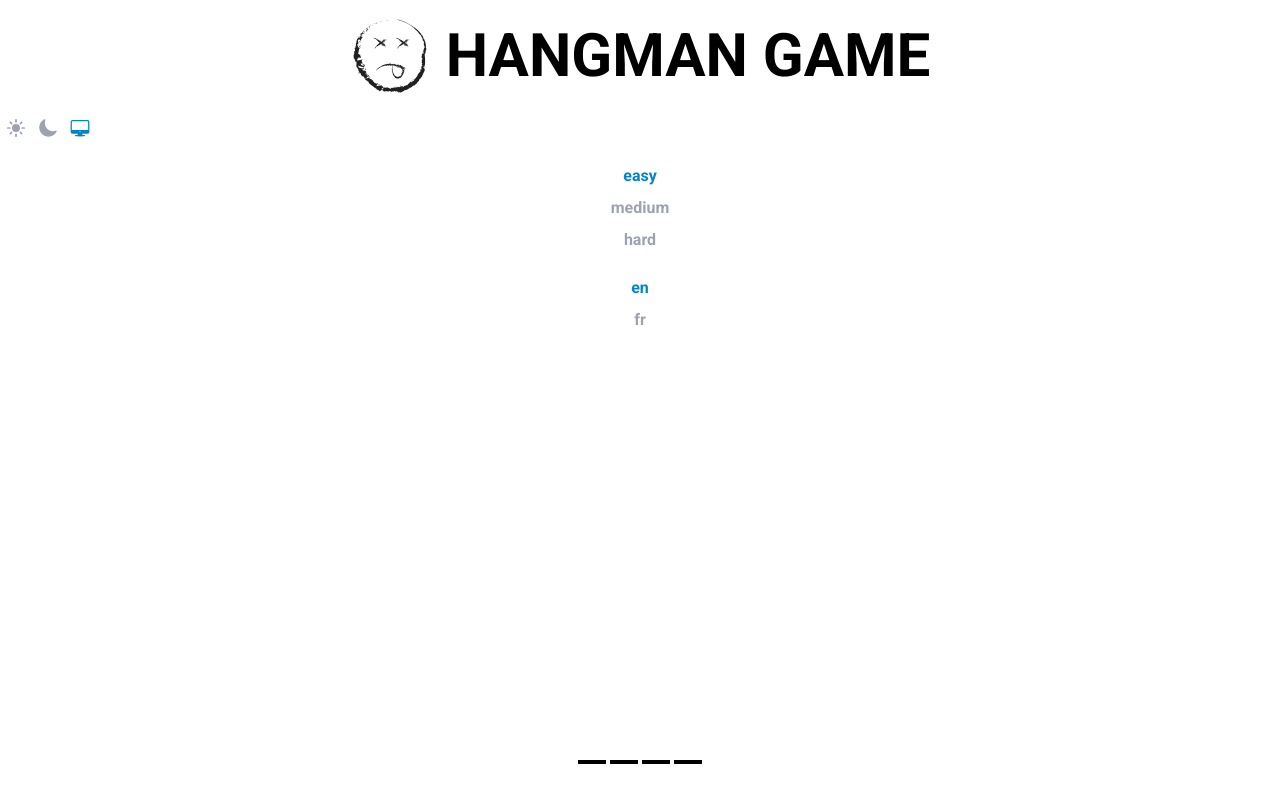
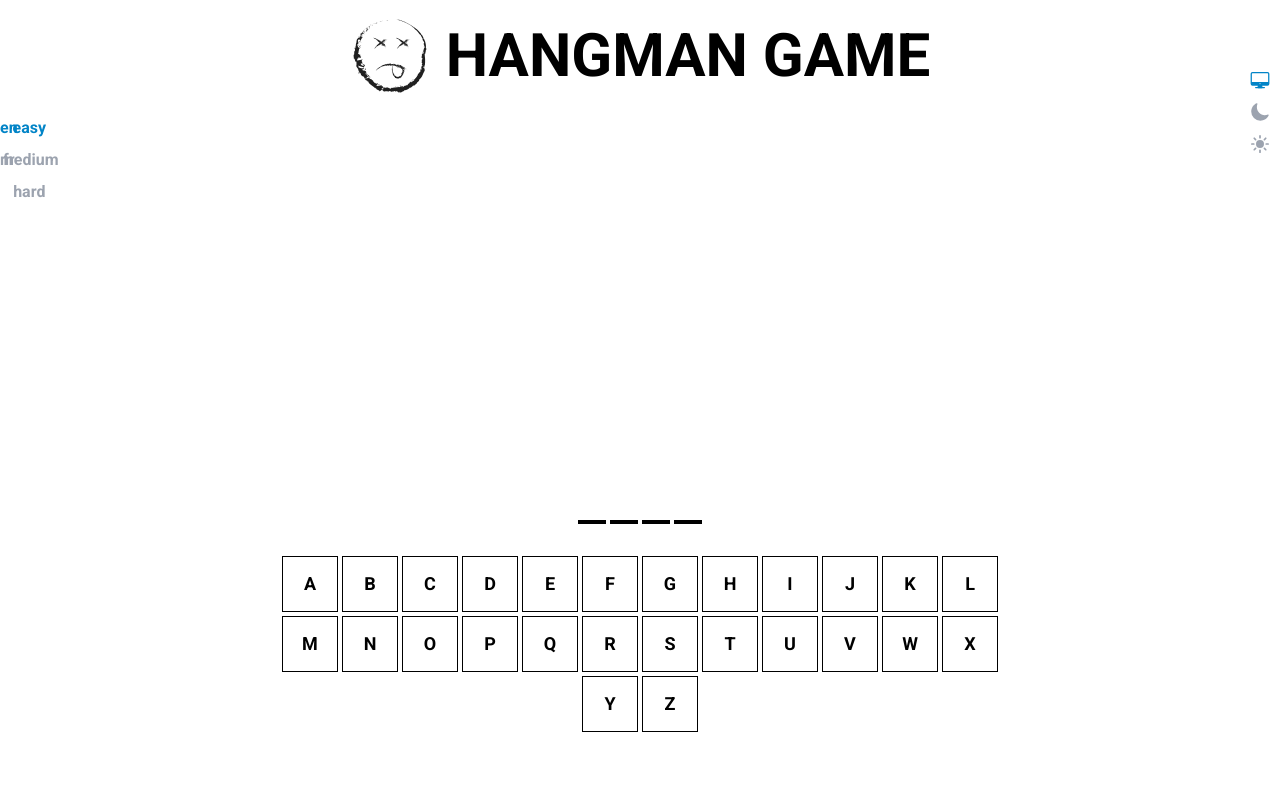
Before and after one commit to BorisLabianca/hangman-game, a React (Vite) app: page / in a window 1280 px wide. Shown: the top 795 px of the page. Built offline with nearby package versions, Linux system fonts and the light colour scheme; a web font is replaced by a local one.

Commit message:
updated readme file

```diff
--- a/src/components/DifficultySwitch.tsx
+++ b/src/components/DifficultySwitch.tsx
@@ -22,7 +22,7 @@ const DifficultySwitch = ({
   const language = useAppSelector((state) => state.language.language);
 
   return (
-    <div className="duration-200 text-gray-400 dark:tetx-gray-300 rounded-lg flex flex-col items-center mb-4 self-end">
+    <div className="duration-200 text-gray-400 dark:text-gray-300 rounded-lg flex flex-col items-center mb-4 fixed">
       {language === "en"
         ? languageSwitch[language].levelOptions.map((option) => {
             return (
--- a/src/components/LanguageSwitch.tsx
+++ b/src/components/LanguageSwitch.tsx
@@ -18,7 +18,7 @@ const LanguageSwitch = () => {
     }
   };
   return (
-    <div className="duration-200 text-gray-400 dark:tetx-gray-300 rounded-lg flex flex-col items-center mb-4 self-end">
+    <div className="duration-200 text-gray-400 dark:text-gray-300 rounded-lg flex flex-col items-center mb-4 fixed">
       {options.map((option) => {
         return (
           <div
--- a/src/components/ThemeSwitch.tsx
+++ b/src/components/ThemeSwitch.tsx
@@ -58,7 +58,7 @@ const ThemeSwitch = () => {
     }
   });
   return (
-    <div className="duration-200 text-gray-400 dark:text-gray-300 rounded-lg flex items-center mb-4 self-end">
+    <div className="duration-200 text-gray-400 dark:text-gray-300 rounded-lg flex flex-col-reverse items-center mb-4 fixed top-16 right-1">
       {options.map((option) => {
         return (
           <div
```
Also changed, not shown: src/README.md.
